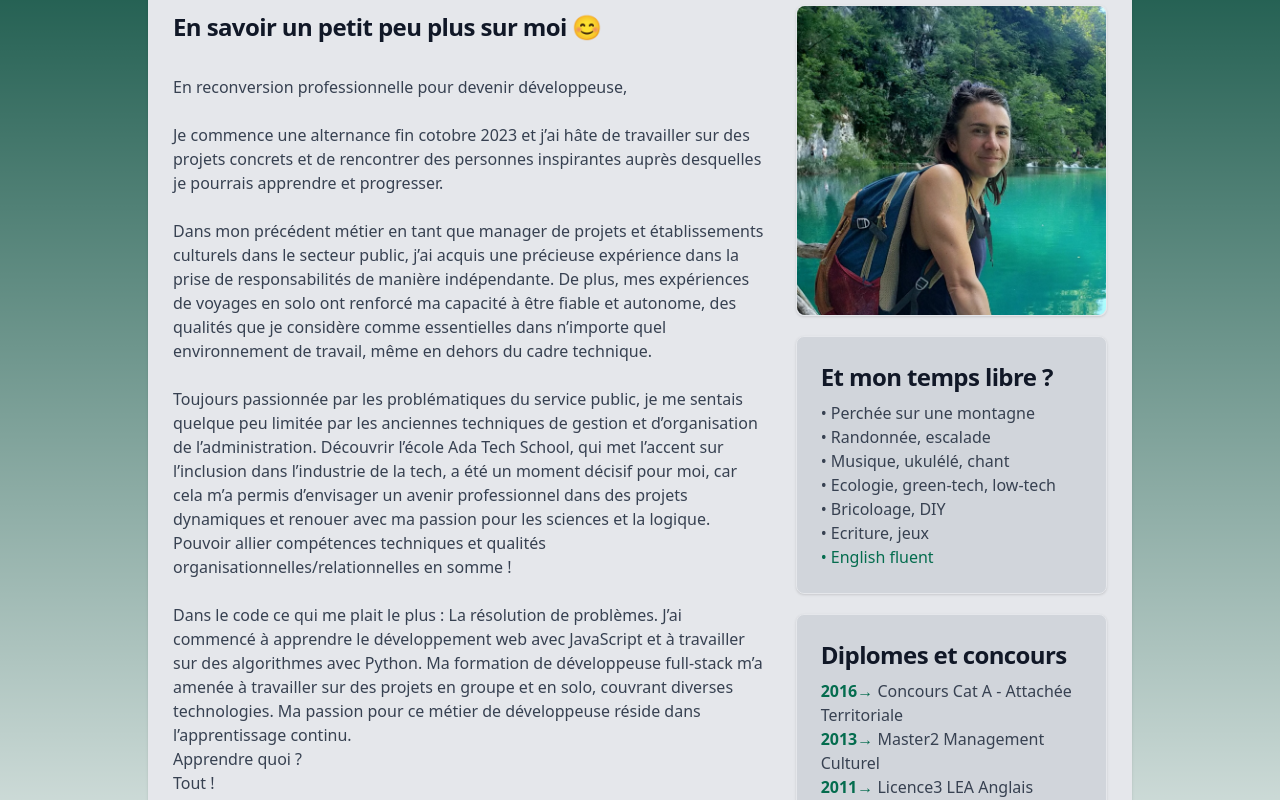
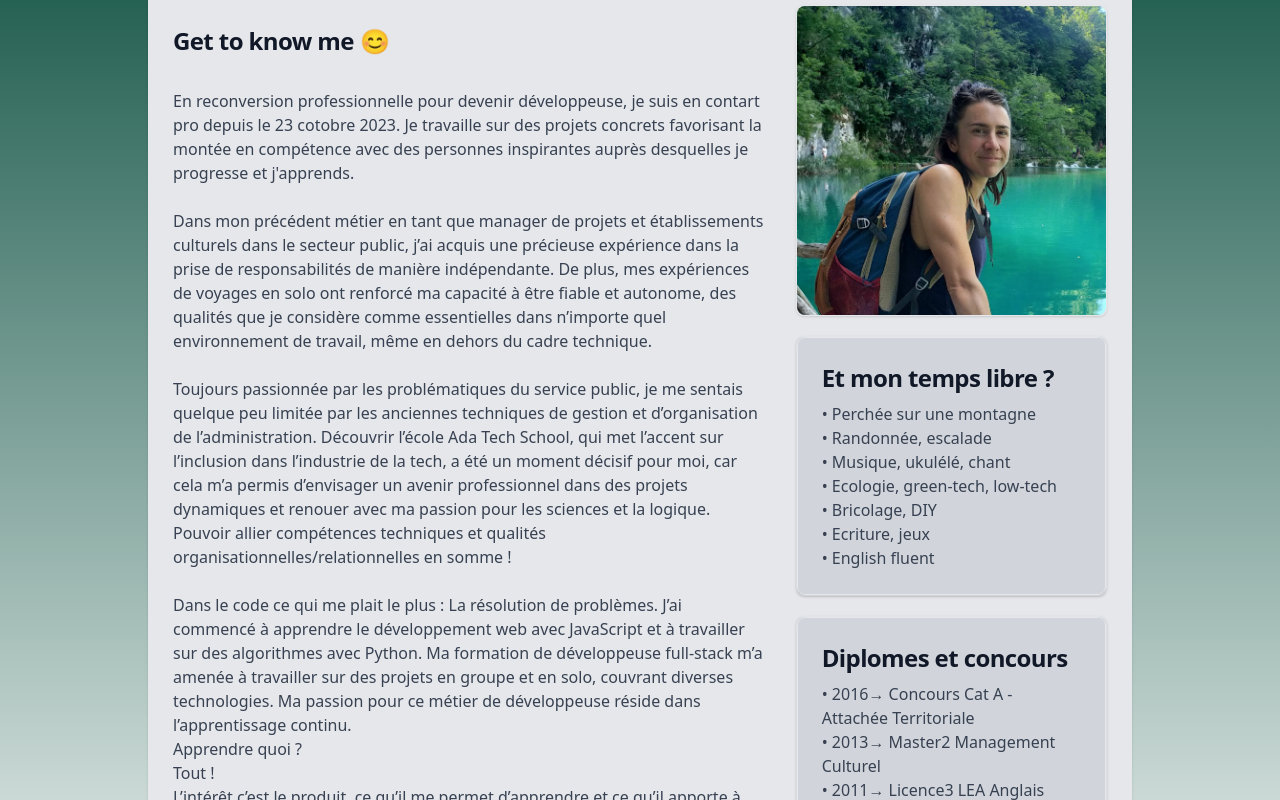
Before and after one commit to elsacatoire/blog-next, a Next.js app: page /presentation in a window 1280 px wide. Shown: the part 180-980 px from the top of the page. Built offline with nearby package versions, Linux system fonts and the light colour scheme.

Commit message:
refactorisation about page text boxes

```diff
--- a/app/components/TextBoxEmphase.tsx
+++ b/app/components/TextBoxEmphase.tsx
@@ -3,11 +3,12 @@ import React from "react";
 type TextBoxProps = {
     title: string;
     items: string[];
+    style: string;
 };
 
-const TextBoxEmphase = ({ title, items }: TextBoxProps) => {
+const TextBoxEmphase = ({ title, items, style }: TextBoxProps) => {
     return (
-        <div className="w-full md:w-1/3 md:order-1 p-3">
+        <div className={style}>
             <div className="h-full max-w-sm p-6 bg-gray-300 border mx-auto border-gray-200 rounded-lg shadow dark:bg-gray-800 dark:border-gray-700 dark:hover:bg-gray-700">
                 <h5 className="mb-2 text-2xl font-bold tracking-tight text-gray-900 dark:text-white">{title}</h5>
                 {items.map((item, index) => (
--- a/app/page.tsx
+++ b/app/page.tsx
@@ -4,23 +4,25 @@ import ProjectPosts2 from "./components/ProjectPosts2";
 import Link from "next/link";
 import TextBoxEmphase from "./components/TextBoxEmphase";
 
-
 export default function Home() {
 
-  //textBoxData
-
+  // Text data for the different parts of the page, in order to use components
   const textBoxData: { title: string; items: string[] }[] = [
     {
       title: 'Technos ♥️',
-      items: ['JavaScript, HTML, CSS', 'TypeScript, Next.js, React', 'Python', 'React Native', 'NoSQL avec MongoDB', 'API REST'],
+      items: ['• JavaScript, HTML, CSS',
+        '• TypeScript, Next.js, React',
+        '• Python', '• React Native',
+        '• NoSQL avec MongoDB',
+        '• API REST'],
     },
     {
       title: "J'apprends aussi",
-      items: ['Java', 'PHP', 'SQL'],
+      items: ['• Java', '• PHP', '• SQL'],
     },
     {
       title: 'Backlog',
-      items: ['Django, FAST API', 'Angular', 'Docker', 'Vue, Nuxt'],
+      items: ['• Django, FAST API', '• Angular', '• Docker', '• Vue, Nuxt'],
     },
   ];
 
@@ -71,7 +73,7 @@ export default function Home() {
 
         <div className="justify-center flex flex-wrap mt-12">
           {textBoxData.map((tech, index) => (
-            <TextBoxEmphase key={index} title={tech.title} items={tech.items} />
+            <TextBoxEmphase key={index} title={tech.title} items={tech.items} style={"w-full md:w-1/3 md:order-1 p-3"} />
           ))}
         </div>
       </div>
--- a/app/presentation/page.tsx
+++ b/app/presentation/page.tsx
@@ -1,19 +1,39 @@
 import MyProfilePic from "../components/MyProfilePic"
+import TextBoxEmphase from "../components/TextBoxEmphase";
+
 
 export default function Présentation() {
+    const aboutMeData: { title: string; items: string[] }[] = [
+        {
+            title: 'Et mon temps libre ?',
+            items: ['• Perchée sur une montagne',
+                '• Randonnée, escalade',
+                '• Musique, ukulélé, chant',
+                '• Ecologie, green-tech, low-tech',
+                '• Bricolage, DIY',
+                '• Ecriture, jeux',
+                '• English fluent',],
+        },
+        {
+            title: "Diplomes et concours",
+            items: ['• 2016→ Concours Cat A - Attachée Territoriale',
+                '• 2013→ Master2 Management Culturel',
+                '• 2011→ Licence3 LEA Anglais espagnol',
+                '• 2007→ BAC S - Sciences de lm&rsquo;ingénieur'],
+        },
+    ];
+
     return (
         <main >
             <div className="text-base text-left block max-w-m p-6 text-gray-900 bg-gray-200 border border-gray-200 rounded-lg shadow  dark:bg-gray-800 dark:border-gray-700 dark:hover:bg-gray-700">
                 <div className="flex flex-wrap mt-5">
                     <div className="md:w-2/3 md:order-1 md:pr-8 m-auto">
-                        <h5 className="mb-2 text-2xl font-bold tracking-tight text-gray-900 dark:text-white">En savoir un petit peu plus sur moi &#x1F60A; </h5>
+                        <h5 className="mb-2 text-2xl font-bold tracking-tight text-gray-900 dark:text-white">Get to know me &#x1F60A; </h5>
                         <br />
-                        <p className="font-normal text-gray-700 dark:text-gray-400"> En reconversion professionnelle pour devenir développeuse,
-                            {/* je recherche une alternance d&rsquo;un an à partir d&rsquo;octobre ou de novembre 2023,
-                            pour travailler 4 jours par semaine. */}</p>
-                        <br />
-                        <p className="font-normal text-gray-700 dark:text-gray-400">Je commence une alternance fin cotobre 2023 et j&rsquo;ai hâte de travailler sur des projets concrets et de rencontrer
-                            des personnes inspirantes auprès desquelles je pourrais apprendre et progresser.
+                        <p className="font-normal text-gray-700 dark:text-gray-400">
+                            En reconversion professionnelle pour devenir développeuse,
+                            je suis en contart pro depuis le 23 cotobre 2023. Je travaille sur des projets concrets favorisant la montée en compétence avec
+                            des personnes inspirantes auprès desquelles je progresse et j'apprends.
                         </p>
                         <br />
                         <p className="font-normal text-gray-700 dark:text-gray-400">Dans mon précédent métier en tant que manager de projets et établissements culturels dans le secteur public, j&rsquo;ai acquis une précieuse expérience dans la prise de responsabilités de manière indépendante. De plus, mes expériences de voyages en solo ont renforcé ma capacité à être fiable et autonome, des qualités que je considère comme essentielles dans n&rsquo;importe quel environnement de travail, même en dehors du cadre technique.</p>
@@ -30,7 +50,6 @@ export default function Présentation() {
                             Le plus important pour moi, c&rsquo;est l&rsquo;impact final du produit.
                             Je suis prête à apprendre n&rsquo;importe quelle technologie pour un projet qui m&rsquo;enthousiasme et qui correspond à mes valeurs.</p>
 
-
                     </div>
                     <div className="md:w-1/3 md:order-2 center">
                         <MyProfilePic
@@ -38,24 +57,10 @@ export default function Présentation() {
                             width={600}
                             height={600}
                             alt="Elsa Catoire"
-                            priority={true}/>
-                        <div className=" mt-5 p-6 bg-gray-300 border border-gray-200 rounded-lg shadow  dark:bg-gray-800 dark:border-gray-700 dark:hover:bg-gray-700">
-                            <h5 className="mb-2 text-2xl font-bold tracking-tight text-gray-900 dark:text-white">Et mon temps libre ?</h5>
-                            <p className="font-normal text-gray-700 dark:text-gray-400">&#x2022; Perchée sur une montagne</p>
-                            <p className="font-normal text-gray-700 dark:text-gray-400">&#x2022; Randonnée, escalade</p>
-                            <p className="font-normal text-gray-700 dark:text-gray-400">&#x2022; Musique, ukulélé, chant</p>
-                            <p className="font-normal text-gray-700 dark:text-gray-400">&#x2022; Ecologie, green-tech, low-tech</p>
-                            <p className="font-normal text-gray-700 dark:text-gray-400">&#x2022; Bricoloage, DIY</p>
-                            <p className="font-normal text-gray-700 dark:text-gray-400">&#x2022; Ecriture, jeux</p>
-                            <p className="font-normal text-green-700 dark:text-gray-400">&#x2022; English fluent</p>
-                        </div>
-                        <div className=" mt-5 p-6 bg-gray-300 border border-gray-200 rounded-lg shadow dark:bg-gray-800 dark:border-gray-700 dark:hover:bg-gray-700">
-                            <h5 className="mb-2 text-2xl font-bold tracking-tight text-gray-900 dark:text-white">Diplomes et concours</h5>
-                            <p className="font-normal text-gray-700 dark:text-gray-400"><span className="font-bold text-green-700">2016&rarr; </span> Concours Cat A - Attachée Territoriale</p>
-                            <p className="font-normal text-gray-700 dark:text-gray-400"><span className="font-bold text-green-700">2013&rarr; </span> Master2 Management Culturel</p>
-                            <p className="font-normal text-gray-700 dark:text-gray-400"><span className="font-bold text-green-700">2011&rarr; </span> Licence3 LEA Anglais espagnol</p>
-                            <p className="font-normal text-gray-700 dark:text-gray-400"><span className="font-bold text-green-700">2007&rarr; </span> BAC S - Sciences de l&rsquo;ngénieur</p>
-                        </div>
+                            priority={true} />
+                        {aboutMeData.map((tech, index) => (
+                            <TextBoxEmphase key={index} title={tech.title} items={tech.items} style={"mt-5 bg-gray-300 border border-gray-200 rounded-lg shadow dark:bg-gray-800 dark:border-gray-700 dark:hover:bg-gray-700"} />
+                        ))}
                     </div>
                 </div>
             </div>
```
